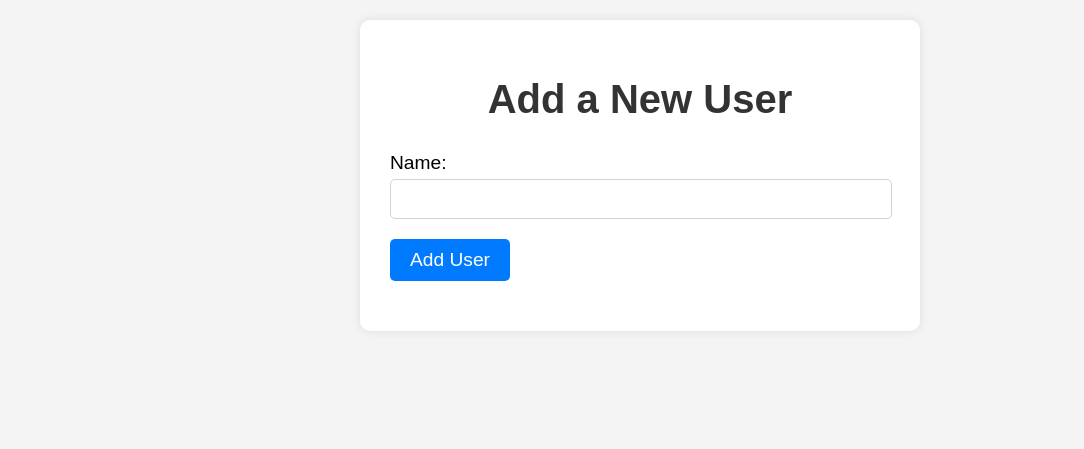
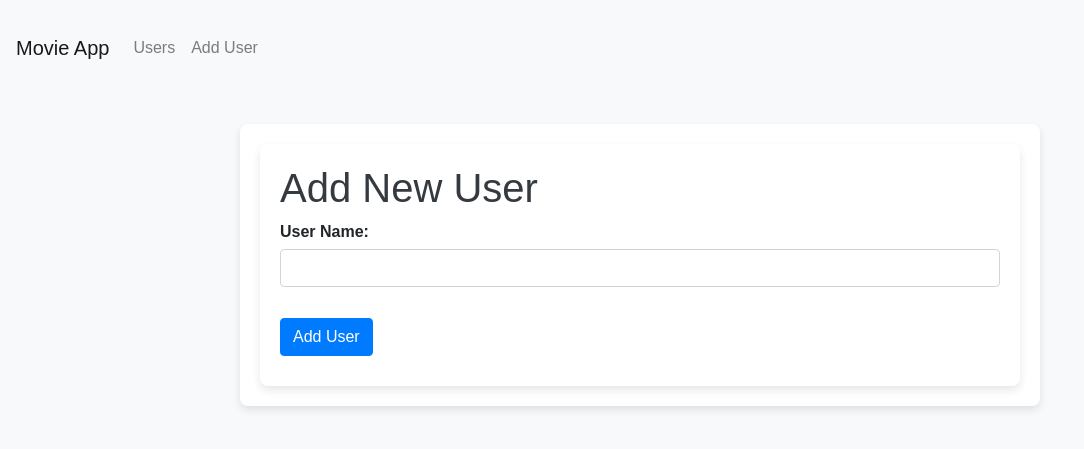
Before and after one commit to adim93d/moviweb_app, a Python web app: template templates/add_user.html in a window 1280 px wide. Shown: the top 449 px of the page, without its empty margins (0-1084 px from the left). Run offline with Jinja, Linux system fonts and the light colour scheme; the template is opened without the code that fills it, so the values that code supplies are empty; some libraries are stand-ins or nearby versions.

Commit message:
added bootstrap, minor bugs need fixing

```diff
--- a/static/styles.css
+++ b/static/styles.css
@@ -1,237 +1,152 @@
-/* static/styles.css */
+/* Import Bootstrap */
+@import url('https://stackpath.bootstrapcdn.com/bootstrap/4.5.2/css/bootstrap.min.css');
 
-/* Global styles */
+/* General page settings */
 body {
-    font-family: Arial, sans-serif;
-    background-color: #f4f4f4;
-    margin: 0;
-    padding: 0;
+    background-color: #f8f9fa; /* Light grey background */
+    font-family: 'Arial', sans-serif;
+    padding-top: 20px;
+}
+
+h1, h2, h3 {
+    color: #343a40; /* Dark grey text for headers */
 }
 
 .container {
-    width: 80%;
-    max-width: 1200px;
-    margin: 20px auto;
+    max-width: 800px;
+    margin: auto;
     padding: 20px;
-    background-color: #fff;
-    border-radius: 10px;
-    box-shadow: 0 0 10px rgba(0, 0, 0, 0.1);
+    background-color: #ffffff;
+    border-radius: 8px;
+    box-shadow: 0px 4px 8px rgba(0, 0, 0, 0.1);
 }
 
-h1, h2, h3 {
-    color: #333;
+.form-container {
+    max-width: 600px;
+    margin: 0 auto;
+    padding: 20px;
+    background-color: #ffffff;
+    border-radius: 8px;
+    box-shadow: 0px 4px 8px rgba(0, 0, 0, 0.1);
 }
 
-p {
-    color: #666;
+/* Buttons */
+.btn-custom {
+    background-color: #6c757d; /* Bootstrap secondary button color */
+    color: white;
+    padding: 10px 20px;
+    border: none;
+    border-radius: 4px;
+    transition: background-color 0.3s ease;
 }
 
-a {
-    color: #007bff;
-    text-decoration: none;
-    transition: color 0.3s ease;
+.btn-custom:hover {
+    background-color: #5a6268; /* Slightly darker for hover effect */
 }
 
-a:hover {
-    color: #0056b3;
+.btn {
+    margin-bottom: 10px;
 }
 
-ul {
-    list-style-type: none;
-    padding: 0;
-}
-
-/* Forms */
-.form-container {
-    max-width: 500px;
-    margin: 20px auto;
-    background: #fff;
-    padding: 30px;
-    border-radius: 10px;
-    box-shadow: 0 0 10px rgba(0, 0, 0, 0.1);
-}
-
-.form-container h1 {
-    text-align: center;
-    margin-bottom: 30px;
-    font-size: 2.5em;
-}
-
+/* Form styling */
 .form-group {
-    margin-bottom: 20px;
+    margin-bottom: 15px;
 }
 
 .form-group label {
     display: block;
-    font-size: 1.2em;
+    font-weight: bold;
     margin-bottom: 5px;
 }
 
-.form-group input[type="text"],
-.form-group input[type="email"] {
-    width: calc(100% - 20px);
+.form-control {
+    width: 100%;
     padding: 10px;
-    font-size: 1em;
+    font-size: 16px;
+    border-radius: 4px;
     border: 1px solid #ced4da;
-    border-radius: 5px;
 }
 
-.form-group input[type="text"]:focus,
-.form-group input[type="email"]:focus {
-    outline: none;
-    border-color: #007bff;
-    box-shadow: 0 0 5px rgba(0, 123, 255, 0.5);
+input[type="text"], input[type="number"], input[type="email"], input[type="password"], textarea {
+    padding: 10px;
+    border-radius: 4px;
+    border: 1px solid #ced4da;
+    width: 100%;
+    margin-bottom: 15px;
+    box-sizing: border-box;
 }
 
-.form-group button[type="submit"] {
-    background-color: #007bff;
-    color: #fff;
-    border: none;
-    padding: 10px 20px;
-    font-size: 1.2em;
-    border-radius: 5px;
-    cursor: pointer;
-    transition: background-color 0.3s ease;
+textarea {
+    resize: vertical;
 }
 
-.form-group button[type="submit"]:hover {
-    background-color: #0056b3;
-}
-
-/* User list */
-.user-list {
-    display: flex;
-    flex-direction: column;
-    gap: 15px;
-}
-
-.user-box {
-    display: flex;
-    justify-content: space-between;
-    align-items: center;
-    padding: 15px;
-    background-color: #e9ecef;
-    border-radius: 5px;
-    box-shadow: 0 2px 4px rgba(0, 0, 0, 0.1);
-}
-
-.user-box a {
-    flex-grow: 1;
-    font-size: 1.2em;
-    color: #333;
-}
-
-.user-box form {
-    margin-left: 15px;
-}
-
-/* Movie list */
-.movie-list {
-    display: flex;
-    flex-direction: column;
-    gap: 15px;
-}
-
-.movie-box {
-    display: flex;
-    justify-content: space-between;
-    align-items: center;
-    padding: 15px;
-    background-color: #e9ecef;
-    border-radius: 5px;
-    box-shadow: 0 2px 4px rgba(0, 0, 0, 0.1);
-}
-
-.movie-details {
-    flex-grow: 1;
-    margin-left: 15px;
-}
-
-.movie-actions {
-    display: flex;
-    flex-direction: column;
-    gap: 10px;
-    margin-left: 15px;
-}
-
-.movie-box img {
-    flex-shrink: 0;
-    width: 100px;
-    height: auto;
-    border-radius: 5px;
-}
-
-/* Error page */
+/* Error Page */
 .error-page {
-    max-width: 500px;
-    margin: 20px auto;
-    background: #fff;
-    padding: 30px;
-    border-radius: 10px;
-    box-shadow: 0 0 10px rgba(0, 0, 0, 0.1);
     text-align: center;
+    padding: 50px;
 }
 
 .error-page h1 {
-    font-size: 3em;
-    color: #dc3545;
-    margin-bottom: 10px;
-}
-
-.error-page h2 {
-    font-size: 2em;
-    color: #333;
+    font-size: 3rem;
     margin-bottom: 20px;
 }
 
 .error-page p {
-    font-size: 1.2em;
-    color: #666;
+    font-size: 1.2rem;
+}
+
+/* Reviews Section */
+.reviews-section {
+    margin-top: 20px;
+}
+
+.reviews-section ul {
+    list-style: none;
+    padding: 0;
+}
+
+.reviews-section li {
+    background-color: #f1f3f5;
+    padding: 10px;
+    border-radius: 5px;
+    margin-bottom: 10px;
+    box-shadow: 0px 2px 4px rgba(0, 0, 0, 0.1);
+}
+
+.review-item {
+    padding: 10px;
+    margin-bottom: 20px;
+    background-color: #e9ecef;
+    border-radius: 5px;
+    box-shadow: 0px 2px 4px rgba(0, 0, 0, 0.1);
+}
+
+/* Movie Details */
+.movie-details {
     margin-bottom: 20px;
 }
 
-.error-page a {
-    display: inline-block;
-    background-color: #007bff;
-    color: #fff;
-    text-decoration: none;
-    padding: 10px 20px;
-    border-radius: 5px;
-    transition: background-color 0.3s ease;
+.movie-details img {
+    border-radius: 4px;
+    margin-bottom: 15px;
 }
 
-.error-page a:hover {
-    background-color: #0056b3;
+/* Small screen adjustments */
+@media (max-width: 576px) {
+    .container, .form-container {
+        padding: 10px;
     }
 
-/* Button styles */
-.btn {
-    display: inline-block;
-    background-color: #007bff;
-    color: #fff;
-    text-decoration: none;
-    padding: 10px 20px;
-    border-radius: 5px;
-    transition: background-color 0.3s ease;
-    margin-top: 10px;
+    h1 {
+        font-size: 1.5rem;
     }
 
-.btn:hover {
-    background-color: #0056b3;
+    .btn-custom {
+        width: 100%;
+        margin-bottom: 10px;
     }
 
-.btn-danger {
-    background-color: #dc3545;
-    color: #fff;
-    border: none;
-    padding: 10px 20px;
-    font-size: 1em;
-    border-radius: 5px;
-    cursor: pointer;
-    transition: background-color 0.3s ease;
-    margin-top: 10px;
+    .movie-details img {
+        width: 100%; /* Full-width for smaller screens */
     }
-
-.btn-danger:hover {
-    background-color: #c82333;
 }
--- a/templates/add_user.html
+++ b/templates/add_user.html
@@ -1,22 +1,13 @@
-<!DOCTYPE html>
-<html lang="en">
-<head>
-    <meta charset="UTF-8">
-    <title>What's your name?</title>
-    <link rel="stylesheet" href="{{ url_for('static', filename='styles.css') }}">
-</head>
-<body>
-    <div class="form-container">
-        <h1>Add a New User</h1>
-        <form action='/add_user' method='POST'>
-            <div class="form-group">
-                <label for="name">Name:</label>
-                <input type="text" id="name" name="name" required>
-            </div>
-            <div class="form-group">
-                <button type="submit">Add User</button>
-            </div>
-        </form>
-    </div>
-</body>
-</html>
+{% extends "base.html" %}
+{% block content %}
+<div class="container">
+    <h1>Add New User</h1>
+    <form action="{{ url_for('add_user') }}" method="POST">
+        <div class="form-group">
+            <label for="name">User Name:</label>
+            <input type="text" class="form-control" id="name" name="name" required>
+        </div>
+        <button type="submit" class="btn btn-primary mt-3">Add User</button>
+    </form>
+</div>
+{% endblock %}
--- /dev/null
+++ b/templates/base.html
@@ -0,0 +1,33 @@
+<!DOCTYPE html>
+<html lang="en">
+<head>
+    <meta charset="UTF-8">
+    <meta name="viewport" content="width=device-width, initial-scale=1.0">
+    <title>{% block title %}Movie App{% endblock %}</title>
+    <link rel="stylesheet" href="https://stackpath.bootstrapcdn.com/bootstrap/4.5.2/css/bootstrap.min.css">
+    <link rel="stylesheet" href="{{ url_for('static', filename='styles.css') }}">
+</head>
+<body>
+    <nav class="navbar navbar-expand-lg navbar-light bg-light">
+        <a class="navbar-brand" href="{{ url_for('home') }}">Movie App</a>
+        <div class="collapse navbar-collapse">
+            <ul class="navbar-nav mr-auto">
+                <li class="nav-item">
+                    <a class="nav-link" href="{{ url_for('list_users') }}">Users</a>
+                </li>
+                <li class="nav-item">
+                    <a class="nav-link" href="{{ url_for('add_user') }}">Add User</a>
+                </li>
+            </ul>
+        </div>
+    </nav>
+
+    <div class="container mt-5">
+        {% block content %}{% endblock %}
+    </div>
+
+    <script src="https://code.jquery.com/jquery-3.5.1.slim.min.js"></script>
+    <script src="https://cdn.jsdelivr.net/npm/@popperjs/core@2.5.2/dist/umd/popper.min.js"></script>
+    <script src="https://stackpath.bootstrapcdn.com/bootstrap/4.5.2/js/bootstrap.min.js"></script>
+</body>
+</html>
```
Also changed, not shown: templates/404.html (+7 -17 lines), templates/500.html (+8 -17 lines), templates/add_movie.html (+13 -23 lines), templates/add_review.html (+7 -16 lines), templates/error.html (+8 -16 lines), templates/index.html (+7 -16 lines), templates/movie_reviews.html (+9 -16 lines), templates/update_movie.html (+11 -25 lines), templates/user_movies.html (+21 -41 lines), templates/users.html (+14 -21 lines). Lines whose indentation alone changed are shown as unchanged.
